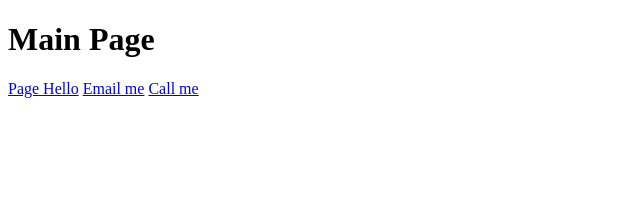
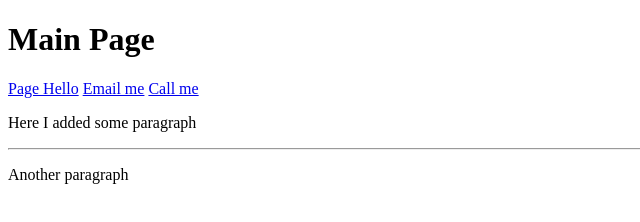
Before and after one commit to nargizaakunova/play-with-git, a website: page index.html in a window 1280 px wide. Shown: the whole page, without its empty margins (0-640 px from the left). Drawn offline with Linux system fonts and the light colour scheme.

Commit message:
feat: add 2 paragraphs and hr to main page

```diff
--- a/index.html
+++ b/index.html
@@ -9,5 +9,8 @@
     <a href="./hello/">Page Hello</a>
     <a href="mailto:nargizaakun@gmail.com">Email me</a>
     <a href="tel:+48883178954" title="This is my phone number">Call me</a>
+    <p>Here I added some paragraph</p>
+    <hr>
+    <p>Another paragraph</p>
   </body>
 </html>
```
